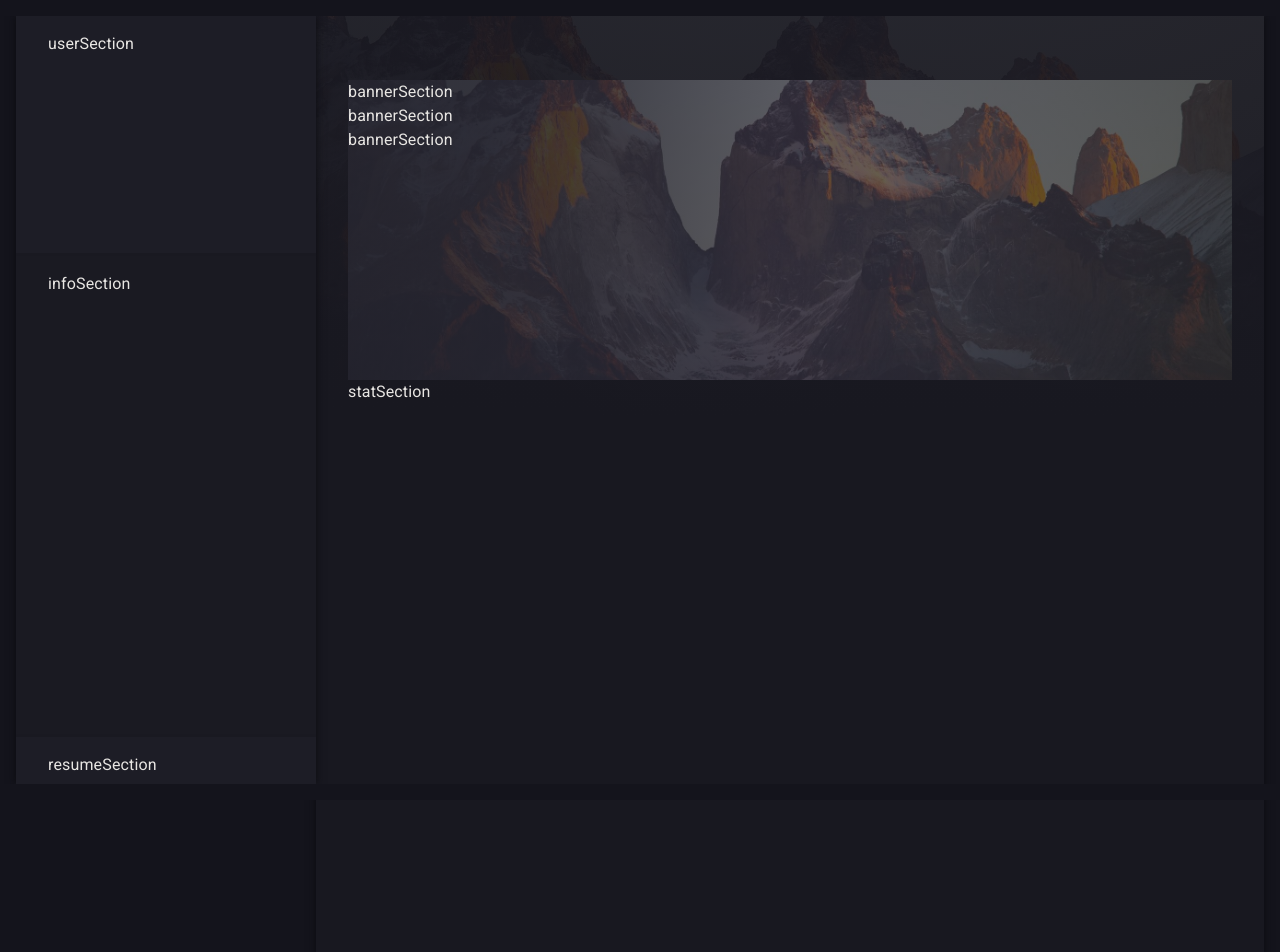
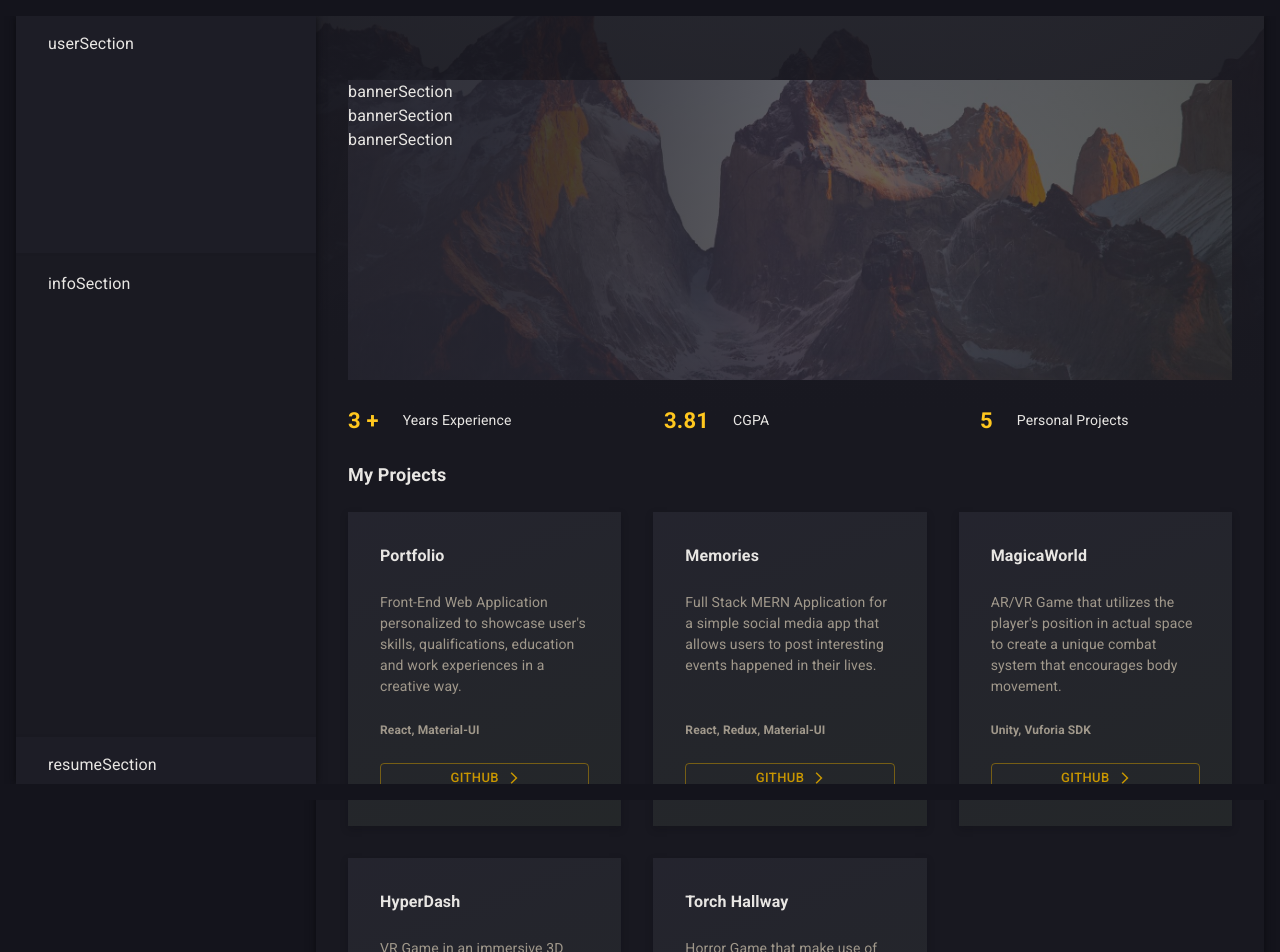
Before and after one commit to JunMingC/portfolio-project, a React (Create React App) app: page / in a window 1280 px wide. Shown: the top 952 px of the page. Built offline with nearby package versions, Linux system fonts and the light colour scheme.

Commit message:
Create stat and project section.

```diff
--- a/src/components/MainContent/MainContent.js
+++ b/src/components/MainContent/MainContent.js
@@ -2,6 +2,7 @@ import { Box } from '@mui/material';
 import { makeStyles } from '@mui/styles';
 import React from 'react'
 import BannerSection from './BannerSection/BannerSection';
+import ProjectSection from './ProjectSection/ProjectSection';
 import StatSection from './StatSection/StatSection';
 
 const useStyles = makeStyles((theme) => {
@@ -19,7 +20,7 @@ const useStyles = makeStyles((theme) => {
         mainContentBg: {
             position: 'absolute',
             backgroundImage: 'url(bg.jpg)',
-            backgroundSize: '120%',
+            backgroundSize: 'cover',
             backgroundPosition: 'center',
             width: '100%',
             height: '400px',
@@ -33,12 +34,6 @@ const useStyles = makeStyles((theme) => {
             position: 'relative',
             display: 'flex',
             flexDirection: 'column',
-        },
-        statSection: {
-
-        },
-        projectSection: {
-
         },
         experienceSection: {
 
@@ -57,11 +52,10 @@ const MainContent = () => {
             <Box className={classes.content} px={{ xs: 2, lg: 4 }}>
                 <BannerSection />
                 <StatSection />
-                <Box className={classes.projectSection}>
-                    projectSection
-                </Box>
+                <ProjectSection />
                 <Box className={classes.experienceSection}>
                     experienceSection
+                    https://codesandbox.io/s/r4ujh?file=/demo.js
                 </Box>
             </Box>
         </Box>
--- /dev/null
+++ b/src/components/MainContent/ProjectSection/ProjectItem.js
@@ -0,0 +1,66 @@
+import { Box, Button, Typography } from '@mui/material'
+import { makeStyles } from '@mui/styles';
+import ArrowForwardIosIcon from '@mui/icons-material/ArrowForwardIos';
+import React from 'react';
+
+const useStyles = makeStyles((theme) => {
+    return {
+        projectItem: {
+            backgroundImage: 'linear-gradient(159deg, rgb(36, 36, 46) 0%, rgb(36, 39, 41) 100%)',
+            background: 'linear-gradient(159deg,#2d2d3a 0%,#2b2b35 100%)',
+            boxShadow: 'rgb(12 12 16 / 20%) 0px 3px 8px 0px',
+            height: '100%',
+            display: 'flex',
+            flexDirection: 'column',
+        },
+        projectTitleTxt: {
+            fontSize: 16,
+            fontWeight: 600,
+        },
+        projectDescriptionTxt: {
+            fontSize: 14,
+        },
+        projectToolsTxt: {
+            fontSize: 12,
+            fontWeight: 600,
+        },
+        projectButton: {
+            display: 'flex',
+            alignItems: 'center',
+        },
+        projectButtonIcon: {
+            width: 14,
+            height: 14,
+        },
+    }
+})
+
+const ProjectItem = ({ title, description, tools, link }) => {
+    const classes = useStyles();
+
+    return (
+        <Box className={classes.projectItem} p={4}>
+            <Typography className={classes.projectTitleTxt} color='text.primary' mb={3}>
+                {title}
+            </Typography>
+            <Typography className={classes.projectDescriptionTxt} color='text.third' mb={3}>
+                {description}
+            </Typography>
+            <Typography className={classes.projectToolsTxt} color='text.third' mb={3} mt={'auto'}>
+                {tools}
+            </Typography>
+            <Button
+                className={classes.projectButton}
+                variant='outlined'
+                color='secondary'
+                size='small'
+                endIcon={<ArrowForwardIosIcon className={classes.projectButtonIcon} />}
+                href={link}
+            >
+                GITHUB
+            </Button>
+        </Box>
+    )
+}
+
+export default ProjectItem
--- /dev/null
+++ b/src/components/MainContent/ProjectSection/ProjectSection.js
@@ -0,0 +1,73 @@
+import { Box, Grid, Typography } from '@mui/material';
+import { makeStyles } from '@mui/styles';
+import React from 'react';
+import ProjectItem from './ProjectItem';
+
+const useStyles = makeStyles((theme) => {
+    return {
+        projectSection: {
+            display: 'flex',
+            flexDirection: 'column',
+        },
+        projectSectionTxt: {
+            fontSize: 18,
+            fontWeight: 600,
+        },
+    }
+})
+
+const ProjectSection = () => {
+    const classes = useStyles();
+
+    return (
+        <Box className={classes.projectSection}>
+            <Typography className={classes.projectSectionTxt} component='span' color='text.primary' mb={3}>
+                My Projects
+            </Typography>
+            <Grid container spacing={4}>
+                <Grid item xs={12} sm={6} md={4}>
+                    <ProjectItem
+                        title={'Portfolio'}
+                        description={"Front-End Web Application personalized to showcase user's skills, qualifications, education and work experiences in a creative way."}
+                        tools={'React, Material-UI'}
+                        link={'https://github.com/JunMingC/portfolio-project'}
+                    />
+                </Grid>
+                <Grid item xs={12} sm={6} md={4}>
+                    <ProjectItem
+                        title={'Memories'}
+                        description={'Full Stack MERN Application for a simple social media app that allows users to post interesting events happened in their lives.'}
+                        tools={'React, Redux, Material-UI'}
+                        link={'https://github.com/JunMingC/memories_project'}
+                    />
+                </Grid>
+                <Grid item xs={12} sm={6} md={4}>
+                    <ProjectItem
+                        title={'MagicaWorld'}
+                        description={"AR/VR Game that utilizes the player's position in actual space to create a unique combat system that encourages body movement."}
+                        tools={'Unity, Vuforia SDK'}
+                        link={'https://github.com/JunMingC/MagicaWorld'}
+                    />
+                </Grid>
+                <Grid item xs={12} sm={6} md={4}>
+                    <ProjectItem
+                        title={'HyperDash'}
+                        description={'VR Game in an immersive 3D environment that allows movement in all direction while battling endlessly for survival.'}
+                        tools={'Unity, Google VR SDK'}
+                        link={'https://github.com/JunMingC/HyperDash'}
+                    />
+                </Grid>
+                <Grid item xs={12} sm={6} md={4}>
+                    <ProjectItem
+                        title={'Torch Hallway'}
+                        description={'Horror Game that make use of light system and spatial sound system to create a thrilling maze escape experience.'}
+                        tools={'Unity'}
+                        link={'https://github.com/JunMingC/Torch-Hallway'}
+                    />
+                </Grid>
+            </Grid>
+        </Box>
+    )
+}
+
+export default ProjectSection
--- /dev/null
+++ b/src/components/MainContent/StatSection/StatItem.js
@@ -0,0 +1,37 @@
+import { Box, Typography } from '@mui/material'
+import { makeStyles } from '@mui/styles';
+import React from 'react'
+
+const useStyles = makeStyles((theme) => {
+    return {
+        statItem: {
+            display: 'flex',
+            alignItems: 'center',
+        },
+        statScoreTxt: {
+            flexShrink: 0,
+            fontSize: 22,
+            fontWeight: 600,
+        },
+        statTitleTxt: {
+            fontSize: 14,
+        },
+    }
+})
+
+const StatItem = ({ score, title }) => {
+    const classes = useStyles();
+
+    return (
+        <Box className={classes.statItem}>
+            <Typography className={classes.statScoreTxt} component='span' color='text.secondary' noWrap>
+                {score}
+            </Typography>
+            <Typography className={classes.statTitleTxt} component='span' color='text.primary' ml={3}>
+                {title}
+            </Typography>
+        </Box>
+    )
+}
+
+export default StatItem
--- a/src/components/MainContent/StatSection/StatSection.js
+++ b/src/components/MainContent/StatSection/StatSection.js
@@ -1,26 +1,32 @@
-import { Box } from '@mui/material';
-import { makeStyles } from '@mui/styles';
+import { Box, Grid } from '@mui/material';
 import React from 'react'
-
-const useStyles = makeStyles((theme) => {
-    return {
-        statSection: {
-            height: '1500px',
-        },
-    }
-})
+import StatItem from './StatItem';
 
 const StatSection = () => {
-    const classes = useStyles();
+    const years = new Date().getFullYear() - 2018 - 1;
 
     return (
-        <Box className={classes.statSection}>
-            statSection
-            {/* use MUI 5 grid */}
-            {/* Years of Experience */}
-            {/* 3.81 CGPA [First Class Honors] */}
-            {/* Total Views after have backend */}
-            {/* Current Views  */}
+        <Box my={3}>
+            <Grid container rowSpacing={2} columnSpacing={8}>
+                <Grid item xs={12} sm={4}>
+                    <StatItem
+                        score={`${years} +`}
+                        title={'Years Experience'}
+                    />
+                </Grid>
+                <Grid item xs={12} sm={4}>
+                    <StatItem
+                        score={'3.81'}
+                        title={'CGPA'}
+                    />
+                </Grid>
+                <Grid item xs={12} sm={4}>
+                    <StatItem
+                        score={'5'}
+                        title={'Personal Projects'}
+                    />
+                </Grid>
+            </Grid>
         </Box>
     )
 }
--- a/src/index.js
+++ b/src/index.js
@@ -5,6 +5,7 @@ import { store } from './redux/store'
 import { Provider } from 'react-redux'
 import { ThemeProvider, createTheme } from '@mui/material/styles';
 import CssBaseline from '@mui/material/CssBaseline';
+import { StyledEngineProvider } from '@mui/material/styles';
 
 import './index.css';
 import '@fontsource/roboto/300.css';
@@ -19,7 +20,7 @@ const theme = createTheme({
             contrastText: '#E8E6E3',
         },
         secondary: {
-            main: '#C89600'
+            main: '#C89600',
         },
         background: {
             default: '#14141C'
@@ -29,16 +30,18 @@ const theme = createTheme({
             secondary: '#FFC71E',
             third: '#A0988B',
         }
-    }
+    },
 });
 
 ReactDOM.render(
     <React.StrictMode>
         <Provider store={store}>
-            <ThemeProvider theme={theme}>
-                <CssBaseline />
-                <App />
-            </ThemeProvider>
+            <StyledEngineProvider injectFirst>
+                <ThemeProvider theme={theme}>
+                    <CssBaseline />
+                    <App />
+                </ThemeProvider>
+            </StyledEngineProvider>
         </Provider>
     </React.StrictMode>,
     document.getElementById('root')
```
